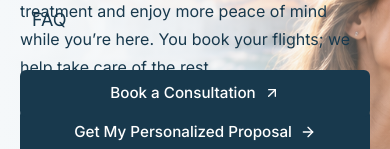
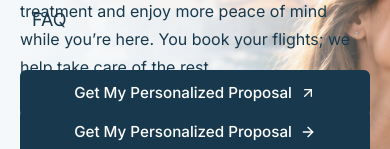
Before and after one commit to ivansusac2209/SmileCroatia, a Vue app: page / in a window 390 px wide. Both pictures are taken after a click on the button "Open menu". Shown: the part 358-507 px from the top of the page. Built offline with nearby package versions, Linux system fonts and the light colour scheme.

Commit message:
Keep proposal CTA consistent in mobile navigation

```diff
--- a/src/components/AppHeader.vue
+++ b/src/components/AppHeader.vue
@@ -43,7 +43,7 @@ function isActive(link: (typeof links)[number]) {
     <div v-if="open" id="mobile-menu" class="fixed inset-x-0 top-[4.25rem] bottom-0 z-40 bg-white xl:hidden">
       <nav class="container-page flex flex-col gap-1 py-6" aria-label="Mobile navigation">
         <RouterLink v-for="link in links" :key="link.label" :to="link.to" class="rounded-xl px-3 py-4 text-lg text-navy-800 transition-colors hover:bg-surface" :class="{ 'bg-surface font-medium': isActive(link) }">{{ link.label }}</RouterLink>
-        <BaseButton :to="{ name: 'contact-details' }" class="mt-4 w-full">Book a Consultation <ArrowUpRight class="size-4" /></BaseButton>
+        <BaseButton :to="{ name: 'contact-details' }" class="mt-4 w-full">Get My Personalized Proposal <ArrowUpRight class="size-4" /></BaseButton>
       </nav>
     </div>
   </header>
```
